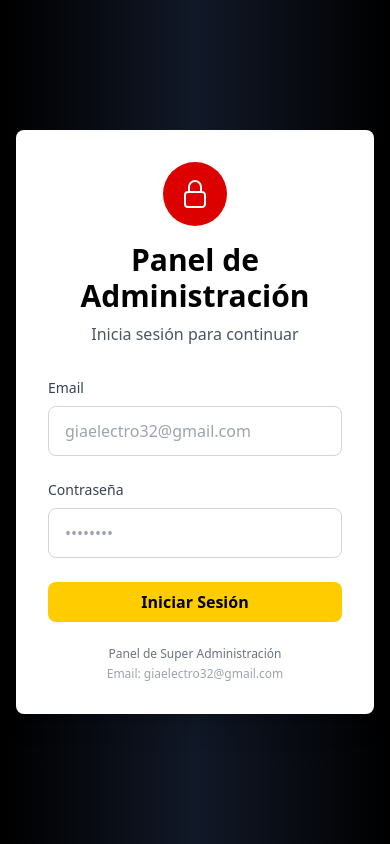
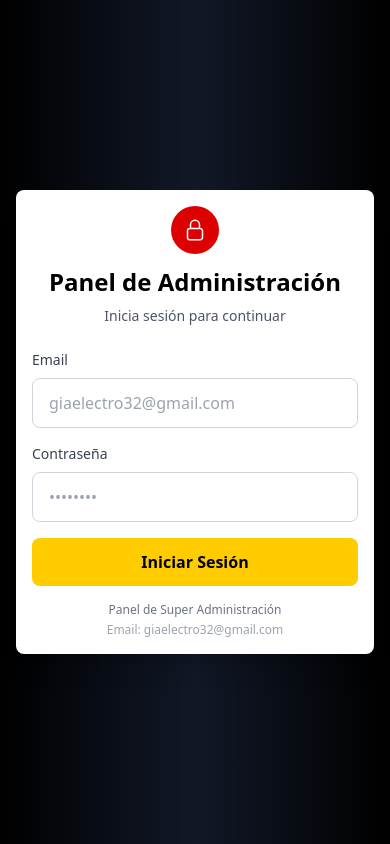
Before and after one commit to campe111/Gia-Electro, a React (Vite) app: page /admin/login in a window 390 px wide. Built offline with nearby package versions, Linux system fonts and the light colour scheme; no server answers; a web font is replaced by a local one.

Commit message:
Corregí el login de admin para que funcione correctamente en móviles, agregué await y mejoras de UX

```diff
--- a/src/pages/AdminLogin.jsx
+++ b/src/pages/AdminLogin.jsx
@@ -13,40 +13,46 @@ function AdminLogin() {
 
   const handleSubmit = async (e) => {
     e.preventDefault()
+    e.stopPropagation() // Prevenir propagación del evento en móviles
     setError('')
     setIsLoading(true)
 
-    // Simular delay de autenticación
-    await new Promise((resolve) => setTimeout(resolve, 500))
+    try {
+      // Esperar correctamente la función async
+      const result = await login(email, password)
 
-    const result = login(email, password)
-
-    if (result.success) {
-      navigate('/admin/dashboard')
-    } else {
-      setError(result.error || 'Error al iniciar sesión')
+      if (result.success) {
+        // Pequeño delay para asegurar que el estado se actualice
+        await new Promise((resolve) => setTimeout(resolve, 100))
+        navigate('/admin/dashboard')
+      } else {
+        setError(result.error || 'Error al iniciar sesión')
+        setIsLoading(false)
+      }
+    } catch (error) {
+      console.error('Error en login:', error)
+      setError('Error al iniciar sesión. Por favor, intenta de nuevo.')
+      setIsLoading(false)
     }
-
-    setIsLoading(false)
   }
 
   return (
-    <div className="min-h-screen bg-gradient-to-r from-primary-black via-gray-900 to-primary-black flex items-center justify-center py-12 px-4">
+    <div className="min-h-screen bg-gradient-to-r from-primary-black via-gray-900 to-primary-black flex items-center justify-center py-4 sm:py-12 px-4">
       <div className="max-w-md w-full">
-        <div className="bg-white rounded-lg shadow-xl p-8">
-          <div className="text-center mb-8">
-            <div className="inline-flex items-center justify-center w-16 h-16 bg-primary-red rounded-full mb-4">
-              <LockClosedIcon className="h-8 w-8 text-white" />
+        <div className="bg-white rounded-lg shadow-xl p-4 sm:p-6 md:p-8">
+          <div className="text-center mb-6 sm:mb-8">
+            <div className="inline-flex items-center justify-center w-12 h-12 sm:w-16 sm:h-16 bg-primary-red rounded-full mb-3 sm:mb-4">
+              <LockClosedIcon className="h-6 w-6 sm:h-8 sm:w-8 text-white" />
             </div>
-            <h1 className="text-3xl font-bold text-primary-black mb-2">
+            <h1 className="text-2xl sm:text-3xl font-bold text-primary-black mb-2">
               Panel de Administración
             </h1>
-            <p className="text-gray-600">Inicia sesión para continuar</p>
+            <p className="text-sm sm:text-base text-gray-600">Inicia sesión para continuar</p>
           </div>
 
-          <form onSubmit={handleSubmit} className="space-y-6">
+          <form onSubmit={handleSubmit} className="space-y-4 sm:space-y-6" noValidate>
             {error && (
-              <div className="bg-red-50 border border-red-200 text-red-700 px-4 py-3 rounded">
+              <div className="bg-red-50 border border-red-200 text-red-700 px-3 sm:px-4 py-2 sm:py-3 rounded text-sm sm:text-base">
                 {error}
               </div>
             )}
@@ -63,9 +69,13 @@ function AdminLogin() {
                 id="email"
                 value={email}
                 onChange={(e) => setEmail(e.target.value)}
-                className="w-full px-4 py-3 rounded-lg border border-gray-300 focus:outline-none focus:ring-2 focus:ring-primary-yellow focus:border-transparent"
+                className="w-full px-4 py-3 rounded-lg border border-gray-300 focus:outline-none focus:ring-2 focus:ring-primary-yellow focus:border-transparent text-base"
                 placeholder="giaelectro32@gmail.com"
+                autoComplete="email"
+                inputMode="email"
                 required
+                disabled={isLoading}
+                style={{ fontSize: '16px' }}
               />
             </div>
 
@@ -81,22 +91,32 @@ function AdminLogin() {
                 id="password"
                 value={password}
                 onChange={(e) => setPassword(e.target.value)}
-                className="w-full px-4 py-3 rounded-lg border border-gray-300 focus:outline-none focus:ring-2 focus:ring-primary-yellow focus:border-transparent"
+                className="w-full px-4 py-3 rounded-lg border border-gray-300 focus:outline-none focus:ring-2 focus:ring-primary-yellow focus:border-transparent text-base"
                 placeholder="••••••••"
+                autoComplete="current-password"
                 required
+                disabled={isLoading}
+                style={{ fontSize: '16px' }}
               />
             </div>
 
             <button
               type="submit"
               disabled={isLoading}
-              className="btn-primary w-full disabled:opacity-50 disabled:cursor-not-allowed"
+              className="btn-primary w-full disabled:opacity-50 disabled:cursor-not-allowed py-3 text-base font-semibold min-h-[48px] touch-manipulation active:scale-95 transition-transform"
+              style={{
+                WebkitTapHighlightColor: 'transparent',
+                touchAction: 'manipulation',
+                WebkitTouchCallout: 'none',
+                WebkitUserSelect: 'none',
+                userSelect: 'none'
+              }}
             >
               {isLoading ? 'Iniciando sesión...' : 'Iniciar Sesión'}
             </button>
           </form>
 
-          <div className="mt-6 text-center">
+          <div className="mt-4 sm:mt-6 text-center">
             <p className="text-xs text-gray-500">
               Panel de Super Administración
             </p>
```
